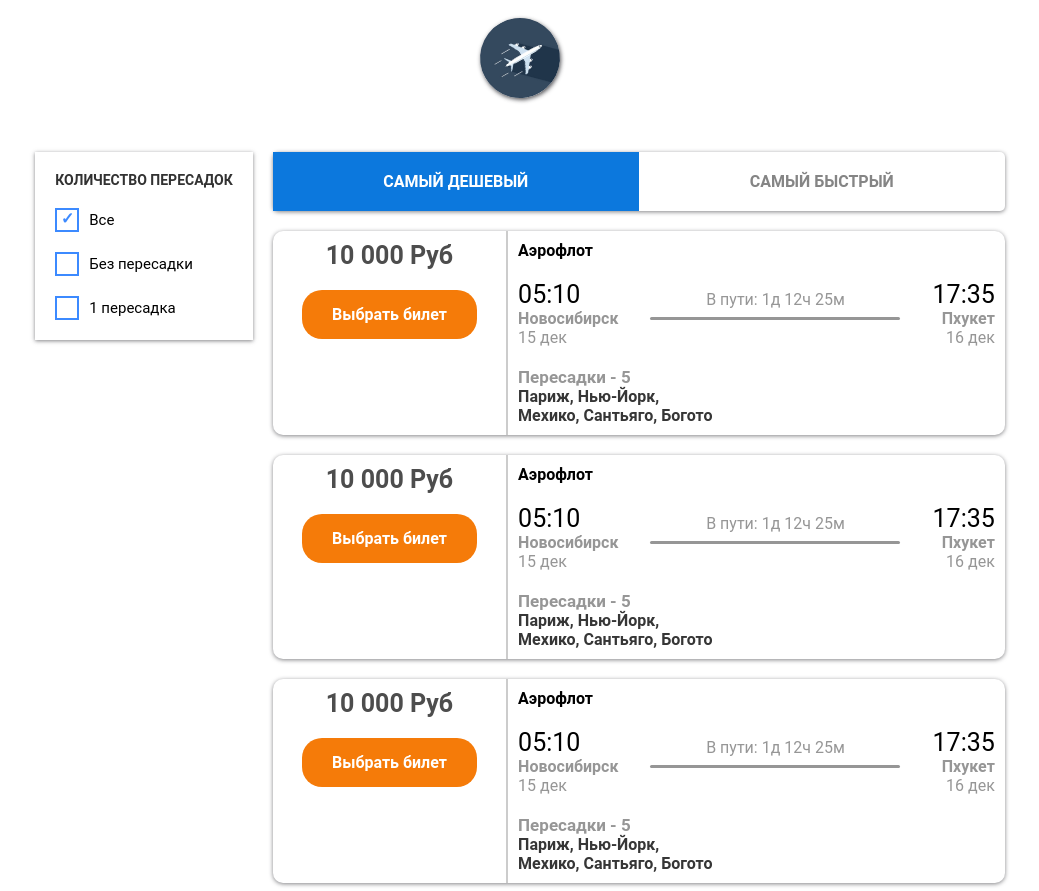
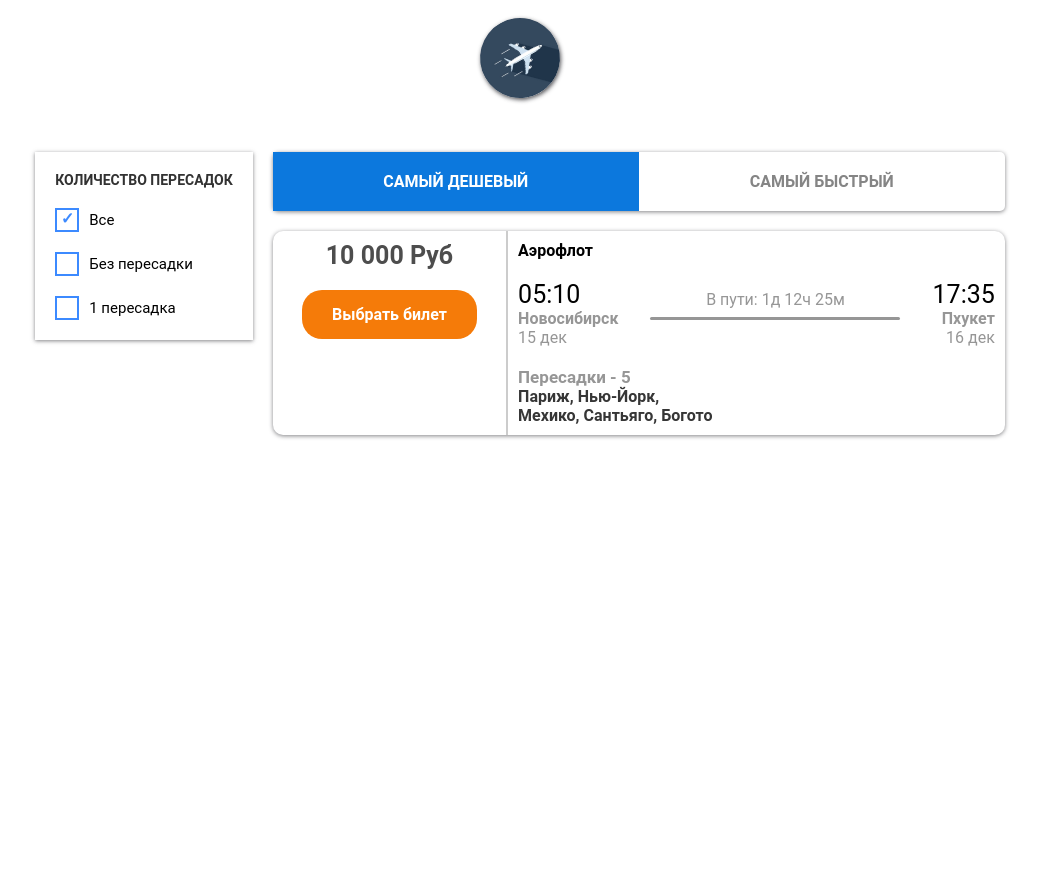
Before and after one commit to olzx/search-for-ait-tickets, a React (Vite) app: page / in a window 1280 px wide. Shown: the whole page, without its empty margins (120-1159 px from the left). After the commit the page ends 800 px from the top, so only its background shows below. Built offline with nearby package versions, Linux system fonts and the light colour scheme.

Commit message:
added debug info to track received data

```diff
--- a/src/App.jsx
+++ b/src/App.jsx
@@ -3,8 +3,13 @@ import airPlane from "./assets/airPlane.jpg"
 import Sorting from "./components/Sorting/Sorting"
 import TicketCard from "./components/TicketCard/TicketCard"
 import Transfer from "./components/Transfer/Transfer"
+import useGetTickets from "./hooks/useGetTickets"
 
 export default function App() {
+    const { tickets, loading, error } = useGetTickets()
+
+    console.log(tickets)
+
     return (
         <>
             <div className="image">
@@ -29,8 +34,6 @@ export default function App() {
                         }
                     />
                     <TicketCard></TicketCard>
-                    <TicketCard></TicketCard>
-                    <TicketCard></TicketCard>
                 </div>
             </div>
         </>
```
